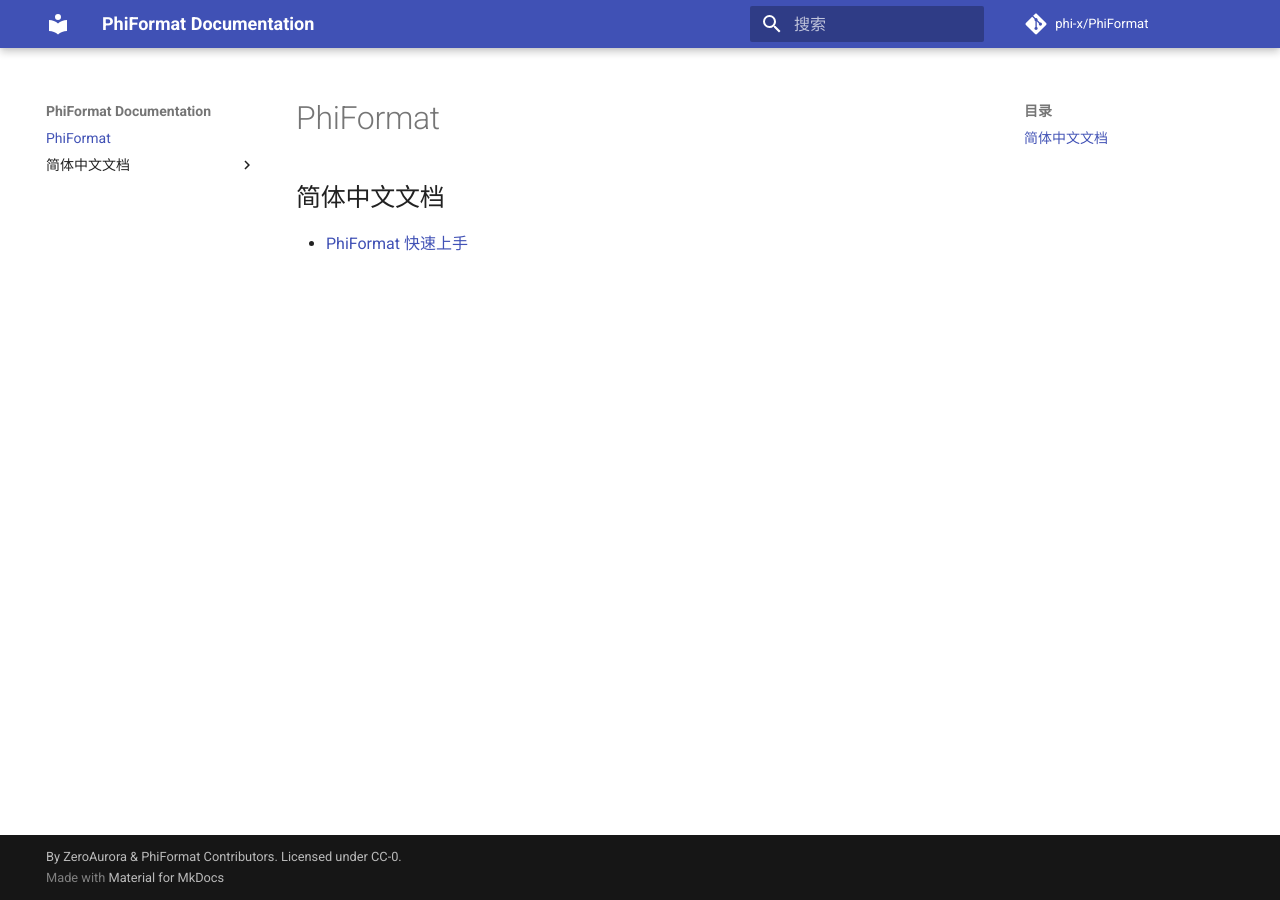
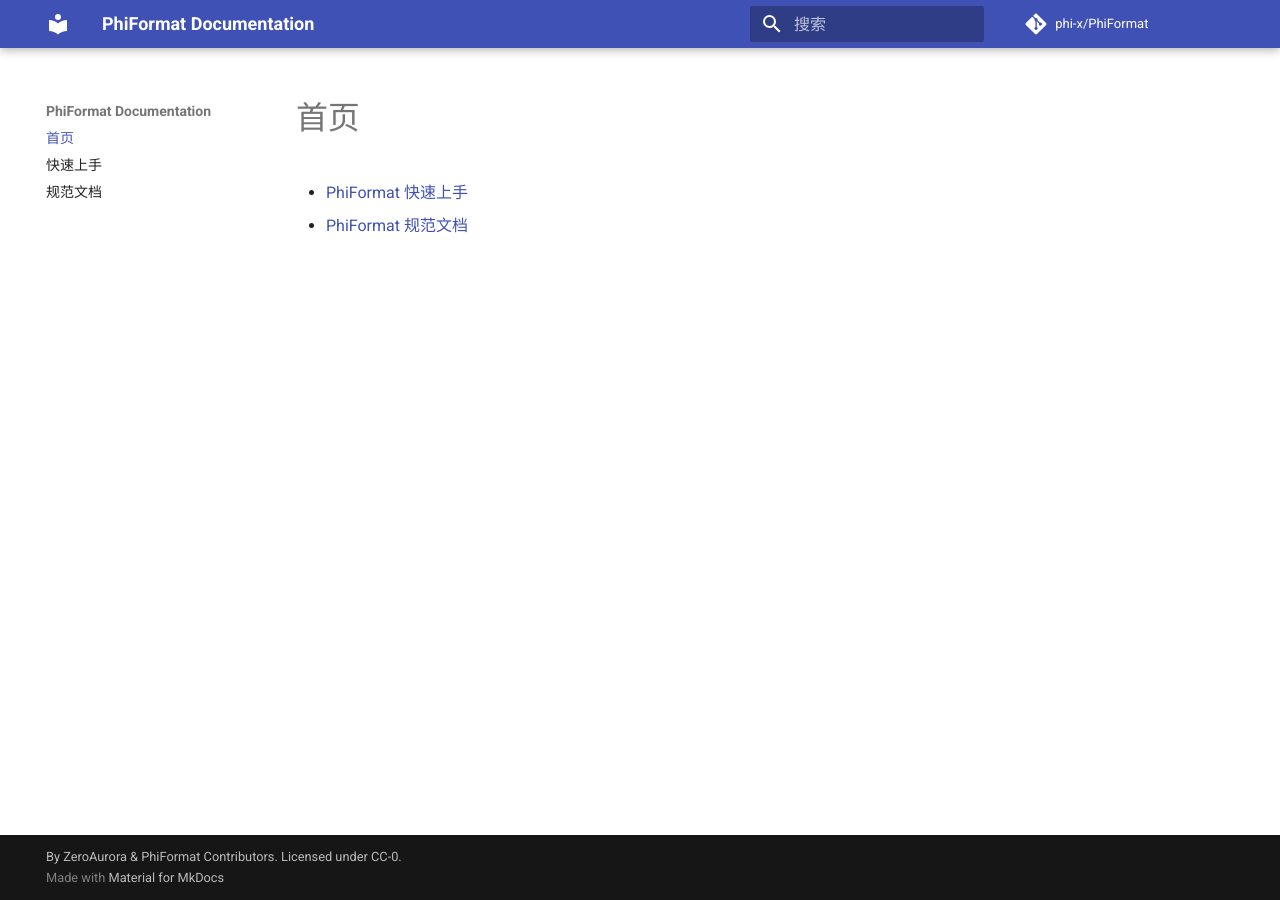
Before and after one commit to laoli404for/PhiFormat, an MkDocs documentation site: the page built from docs/index.md, in a window 1280 px wide. Built offline with MkDocs 1.6.1 and Material for MkDocs 9.7.7, drawn with Linux system fonts in a browser that asks for light colours; comment, search, counter and statistics services are not loaded.

Commit message:
update docs

```diff
--- a/docs/index.md
+++ b/docs/index.md
@@ -1,5 +1,4 @@
-# PhiFormat
+# 首页
 
-## 简体中文文档
-
-- [PhiFormat 快速上手](./zh/quick-start.md)
+- [PhiFormat 快速上手](./quick-start.md)
+- [PhiFormat 规范文档](./spec.md)
--- /dev/null
+++ b/docs/quick-start.md
@@ -0,0 +1,3 @@
+# 快速上手
+
+## 欢迎
--- /dev/null
+++ b/docs/spec.md
@@ -0,0 +1 @@
+# 规范文档
--- a/docs/zh/quick-start.md
+++ /dev/null
@@ -1 +0,0 @@
-# PhiFormat 快速上手
--- a/mkdocs.yml
+++ b/mkdocs.yml
@@ -31,9 +31,3 @@ markdown_extensions:
       guess_lang: false
   - toc:
       permalink: true
-
-# Navigation
-nav:
-  - "index.md"
-  - "简体中文文档":
-    - "zh/quick-start.md"
```
Also changed, not shown: README.md (+6 -2 lines), README_zh.md (deleted, +0 -17 lines).
